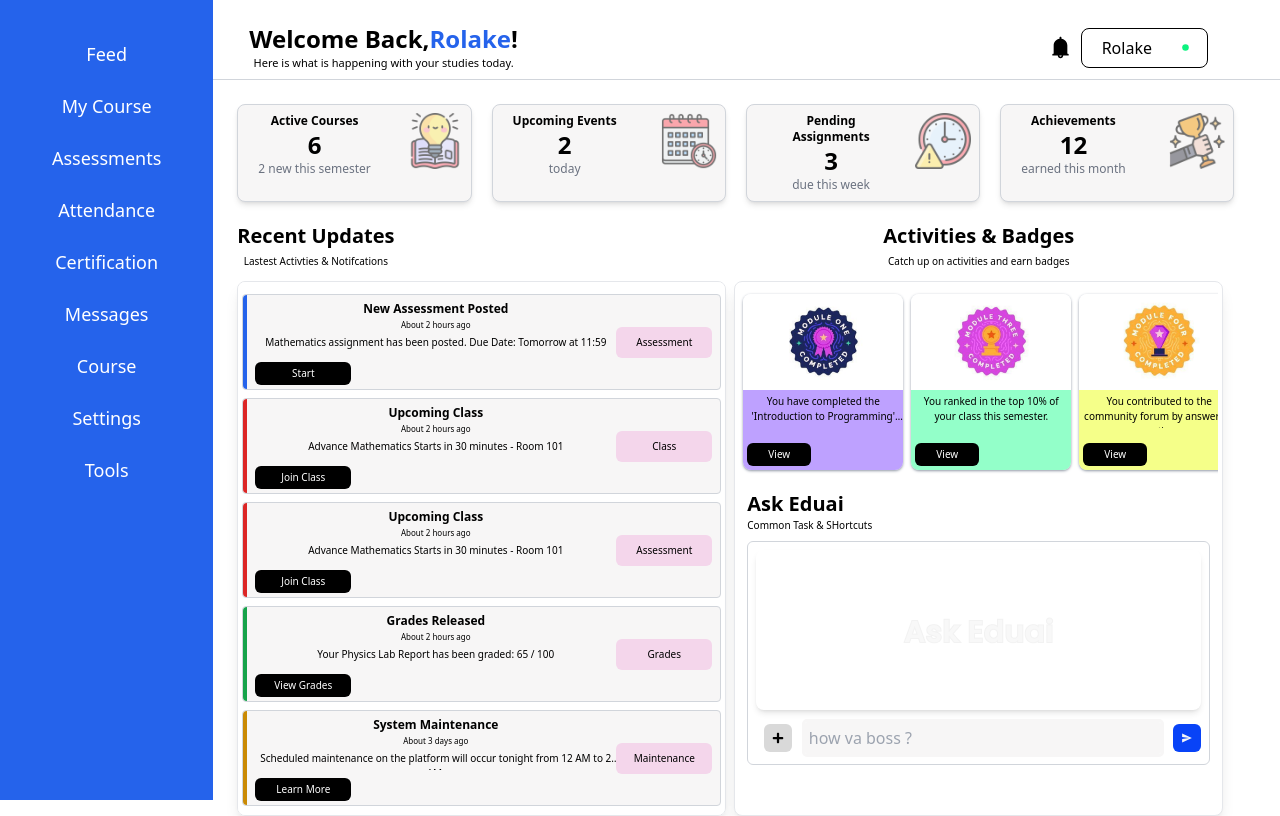
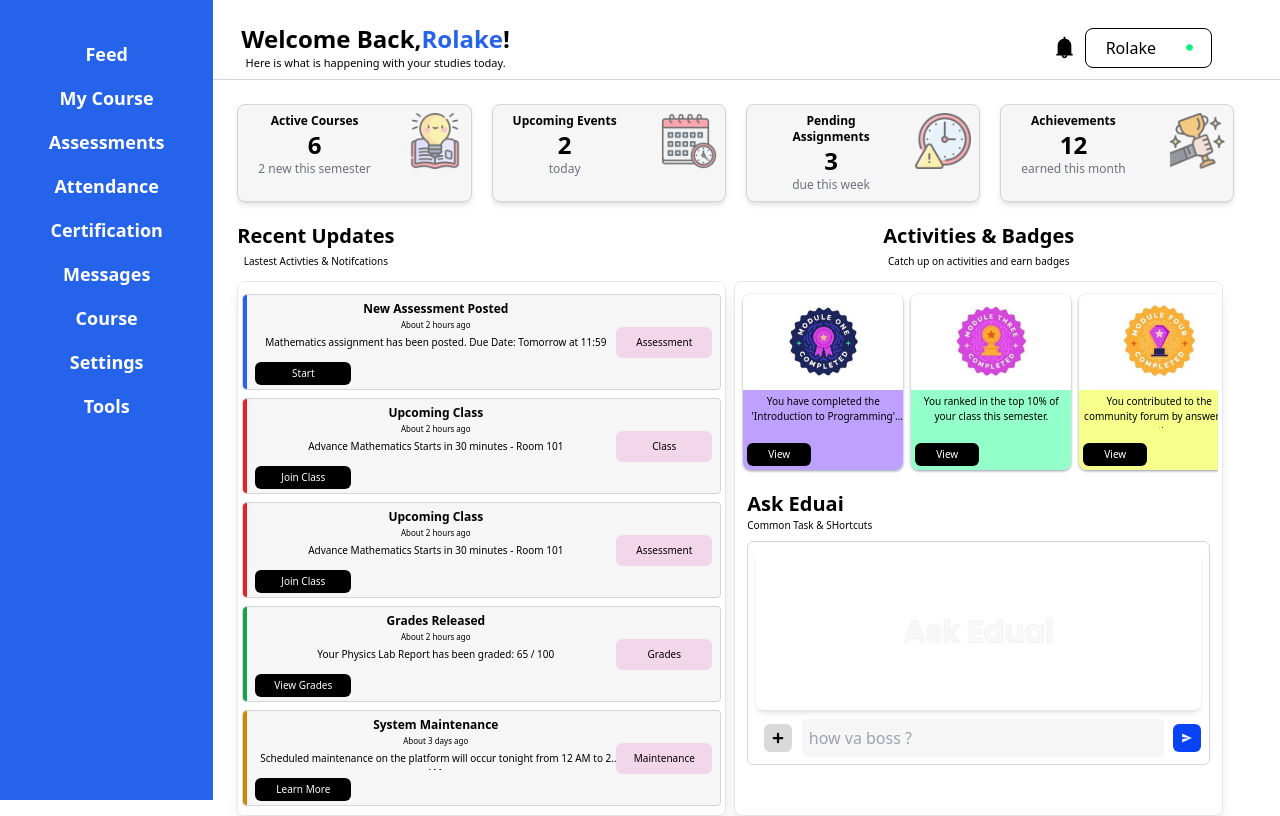
Before and after one commit to EduverseLabs/Frontend-code, a React (Create React App) app: page /dashboard in a window 1280 px wide. Built offline with nearby package versions, Linux system fonts and the light colour scheme.

Commit message:
added eduverce lab when feed is clicked

```diff
--- a/src/DashBoard.tsx
+++ b/src/DashBoard.tsx
@@ -1,9 +1,10 @@
 import { AiFillBell } from 'react-icons/ai';
 import { BsDot } from 'react-icons/bs';
-import { Outlet, Link } from 'react-router-dom';
+import { Outlet, Link, useLocation } from 'react-router-dom';
 import { IoMenuOutline } from 'react-icons/io5';
 import React, { useState, useRef, useEffect } from 'react';
 import Notification from './pages/DashBoardPages/Notification.tsx';
+
 
 
 const sideMenuData = [
@@ -20,10 +21,10 @@ const sideMenuData = [
 ]
 
 const DashBoard = () => {
+    const location = useLocation();
     const [openNotification, setOpenNotification] = useState(false);
-    // const [openMenu, setOpenMenu] = useState(false);
     const dropdownRef = useRef(null);
-    // Close dropdown when clicking outside
+
     useEffect(() => {
         const handleClickOutside = (e: MouseEvent) => {
             if (dropdownRef.current && !dropdownRef.current.contains(e.target as Node)) {
@@ -33,34 +34,38 @@ const DashBoard = () => {
         document.addEventListener("mousedown", handleClickOutside);
         return () => document.removeEventListener("mousedown", handleClickOutside);
     }, []);
+    let showHeading = location.pathname === '/feed' ? 'block' : 'hidden';
     return (
         <>
             <div className=' flex h-screen'>
+                {/* menu section */}
                 <div className="bg-blue-600 w-2/12 p-2  h-screen text-white  hidden lg:flex lg:flex-row flex-col">
-                    <ul className="flex flex-col gap-2 my-6 w-full">
+                    <div className=' w-full h-full '>
+                        <h1 className={`px-2 pt-6 text-2xl font-bold ${showHeading}`}>EduverseLabs</h1>
+                        <ul className=" gap-2  my-6 w-full font-semibold">
                             {sideMenuData.map((item, index) => (
-                            <Link to={item.path} className="flex items-center">
-                                <li key={index} className="text-white p-2 hover:bg-white hover:text-black cursor-pointer w-full rounded-md transition-colors">
-
+                                <Link to={item.path} className=" ">
+                                    <li key={index} className="text-white  p-2 hover:bg-white hover:text-black cursor-pointer w-full rounded-md transition-colors">
                                         <span className="text-lg">{item.name}</span>
-
                                     </li>
                                 </Link>
-
                             ))}
 
                         </ul>
                     </div>
+                </div>
+
                 <div className="w-full lg:w-10/12 h-screen">
-                    <div className=" px-2 lg:px-8 mb-2 lg:my-4 border-b-[1px] border-gray-300 flex  lg:justify-between items-center lg:h-16 bg-blue-700 text-white lg:bg-white lg:text-black ">
+                    {/* header section */}
+                    <div className=" px-2 lg:px-7 mb-2 lg:my-4 border-b-[1px] border-gray-300 flex  lg:justify-between items-center lg:h-16 bg-blue-700 text-white lg:bg-white lg:text-black ">
 
                         <div className='my-2 w-full flex  h-full items-center '>
                             <div className='lg:hidden p-2 font-bold text-white' onClick={() => alert("Menu clicked!")}>
                                 <IoMenuOutline size={30} />
                             </div>
-                            <div className='flex flex-col lg:flex-row  p-1'>
+                            <div className='flex flex-col lg:flex-row lg:items-center w-full lg:w-auto  '>
                                 <h1 className='lg:hidden text-xl font-bold'>EduVerse</h1>
-                                <div>
+                                <div className='w-full'>
                                     <h1 className='font-bold text-md capitalize lg:hidden flex'>Welcome Back Rolake</h1>
                                     <h1 className='font-bold text-2xl capitalize hidden lg:flex '>Welcome back, <span className='text-blue-600'>Rolake</span> !</h1>
                                     <h5 className='text-[11px]'>Here is what is happening with your studies today.</h5>
@@ -69,7 +74,11 @@ const DashBoard = () => {
                         </div>
                         {/* // <img src={eduverseLabsLogo} alt="Eduverse Labs Logo" className='max-w-20' />  */}
                         <div className='flex items-center  '>
-                            <div className='p-4 lg:p-2 cursor-pointer' onClick={() => setOpenNotification((prev) => (!prev))} ><AiFillBell size={25} /></div>
+                            <div className='p-4 lg:p-2 cursor-pointer' onClick={() => setOpenNotification((prev) => (!prev))} >
+
+                                <p className='relative'><AiFillBell size={25} /></p>
+                                {/* <p className='absolute top-5 right-[205px] text-md w-10 h-10  text-white justify-center'>3</p> */}
+                            </div>
                             <div className='items-center  text-black px-1 mr-10  h-10 p-4 rounded-lg border border-black hidden lg:flex'>
                                 <p className='px-4 py-2  '>Rolake</p>
                                 <p className='  text-2xl text-[#0CF37F]'><BsDot size={35} />
@@ -80,6 +89,7 @@ const DashBoard = () => {
                     </div>
                     <Outlet />
                     <div className=''>
+                        {/* Notification dropdown */}
                         <div className={`absolute right-0 -top-4 w-full h-full md:w-1/2 lg:w-1/3  rounded-lg shadow-lg border border-gray-200 z-50 bg-white ${openNotification ? 'block' : 'hidden'}`} ref={dropdownRef}>
                             <Notification />
                         </div>
--- a/src/pages/DashBoardPages/Assessment.tsx
+++ b/src/pages/DashBoardPages/Assessment.tsx
@@ -0,0 +1,9 @@
+import React from 'react'
+
+const Assessment = () => {
+  return (
+    <div>Assessment</div>
+  )
+}
+
+export default Assessment
```
Lines whose indentation alone changed are shown as unchanged.
